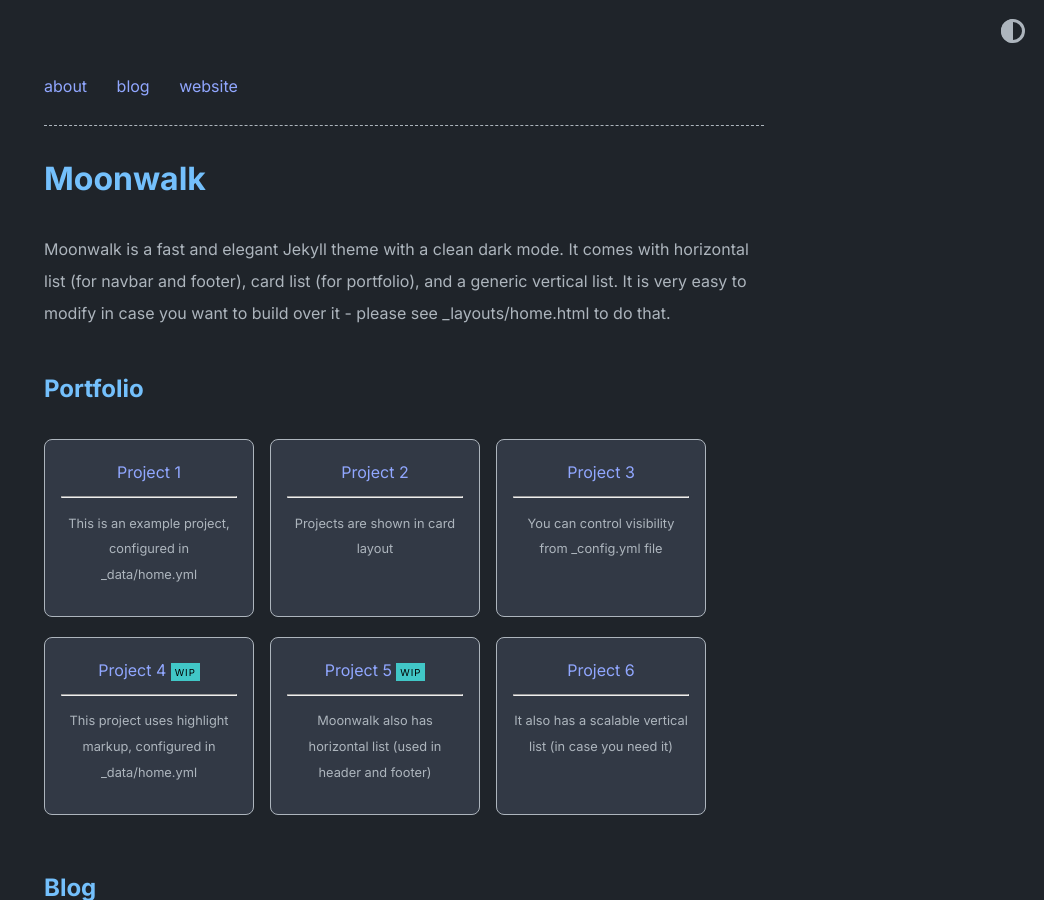
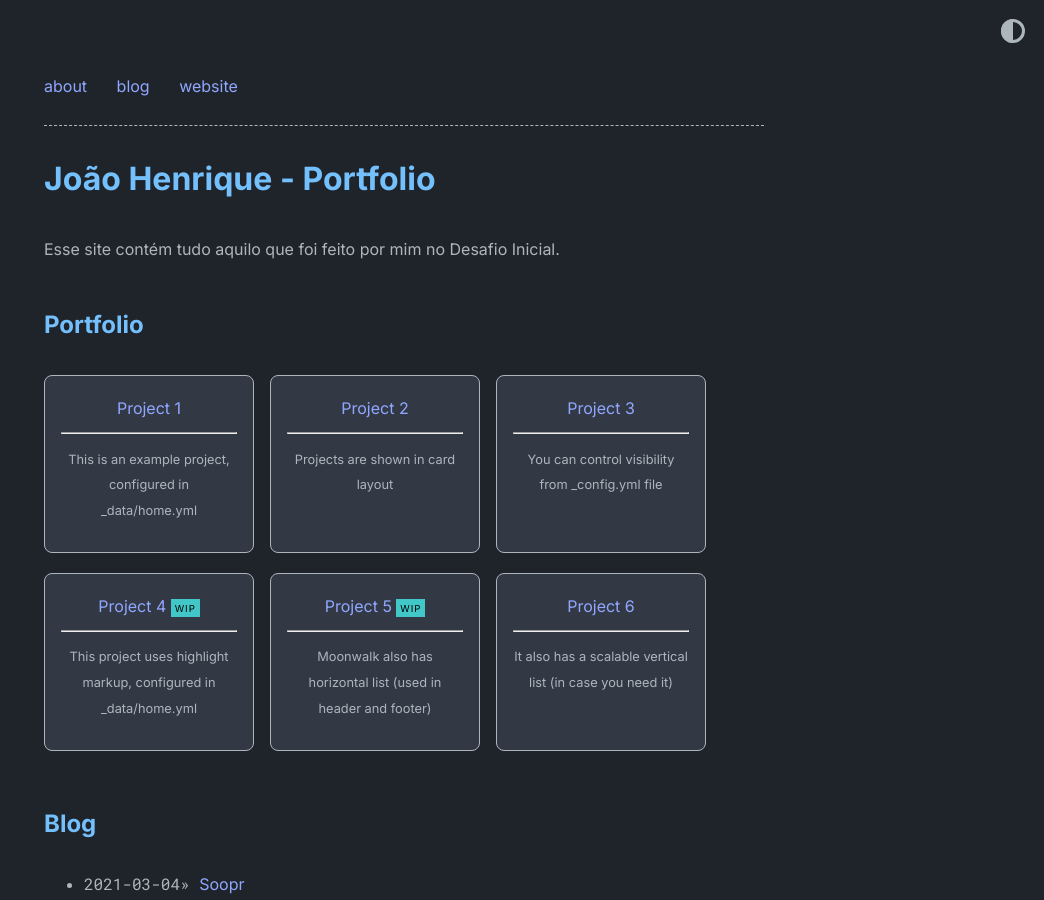
Before and after one commit to jotaaga1/jotaaga1.github.io, a Jekyll site: the page built from index.md, in a window 1280 px wide and 900 px high. Shown: the whole window, without its empty margins (236-1280 px from the left). Built offline with Jekyll 4.4.1, drawn with Linux system fonts in a browser that asks for light colours; some of the changed text lies outside the part shown.

Commit message:
Update _config.yml

```diff
--- a/_config.yml
+++ b/_config.yml
@@ -1,8 +1,8 @@
-title: Moonwalk
-author: Abhinav Saxena
-url: https://www.abhinavsaxena.com/moonwalk # root address of the site
+title: João Henrique - Portfolio
+author: João Henrique Freire de Souza
+url: https://jotaaga1.github.io # root address of the site
 description: > # description of the site (multiple lines allowed)
-  Moonwalk is a fast and elegant Jekyll theme with a clean dark mode. It comes with horizontal list (for navbar and footer), card list (for portfolio), and a generic vertical list. It is very easy to modify in case you want to build over it - please see _layouts/home.html to do that.
+  Esse site contém tudo aquilo que foi feito por mim no Desafio Inicial.
 
 permalink: /:slug
 
```
